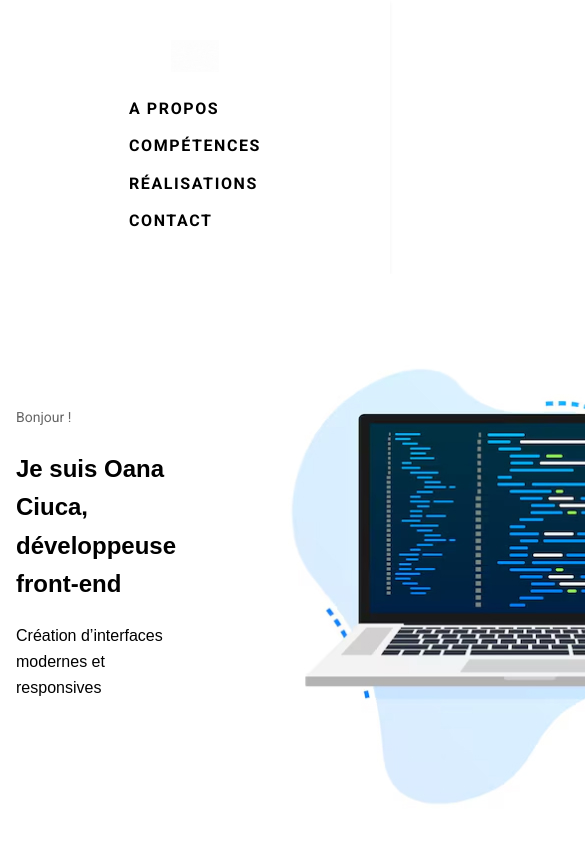
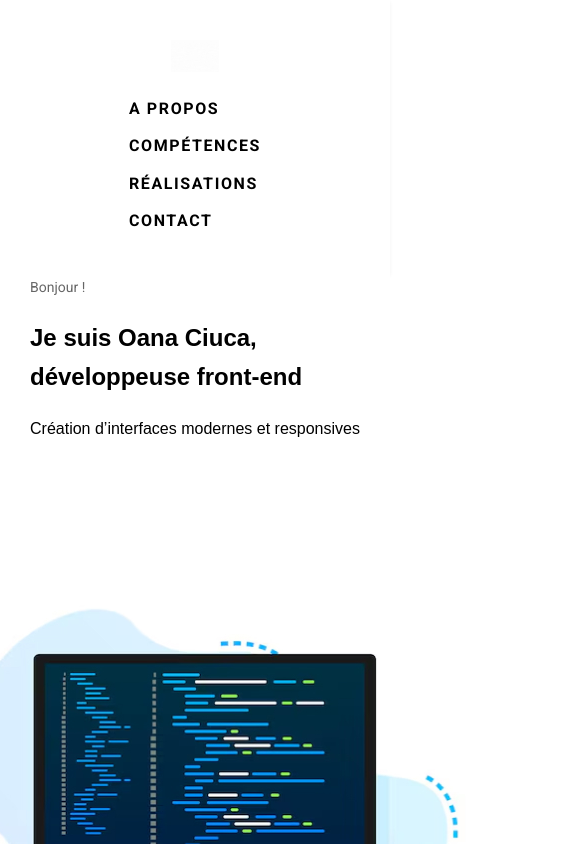
Before and after one commit to oanaciuca/Portfolio, a React (Vite) app: page / in a window 390 px wide. Shown: the top 844 px of the page, 585 px wide, since content can reach past the window. Built offline with nearby package versions, Linux system fonts and the light colour scheme; a web font is replaced by a local one.

Commit message:
balise header pr h1

```diff
--- a/src/components/Banner.jsx
+++ b/src/components/Banner.jsx
@@ -5,7 +5,7 @@ export default function Banner() {
   return (
     <section className="banner">
       <div className="banner-container">
-        <div className="banner-text">
+        <header className="banner-text">
           <small className="banner-pretitle">Bonjour !</small>
           <h1 className="banner-title">
             Je suis Oana Ciuca,<br/>
@@ -14,7 +14,7 @@ export default function Banner() {
           <p className="banner-subtitle">
             Création d’interfaces modernes et responsives
           </p>
-        </div>
+        </header>
         <div className="banner-image">
           <img src={banner} alt="Illustration développement front-end" />
         </div>
--- a/src/index.css
+++ b/src/index.css
@@ -506,6 +506,15 @@ body {
     font-size: 1rem;
   }
 
+  .banner-container {
+    flex-direction: column;
+    align-items: center;
+  }
+
+  .banner-image {
+    margin-top: 1.5rem;
+  }
+
   /* Réduction des paddings généraux */
   .about,
   .realisations,
```
